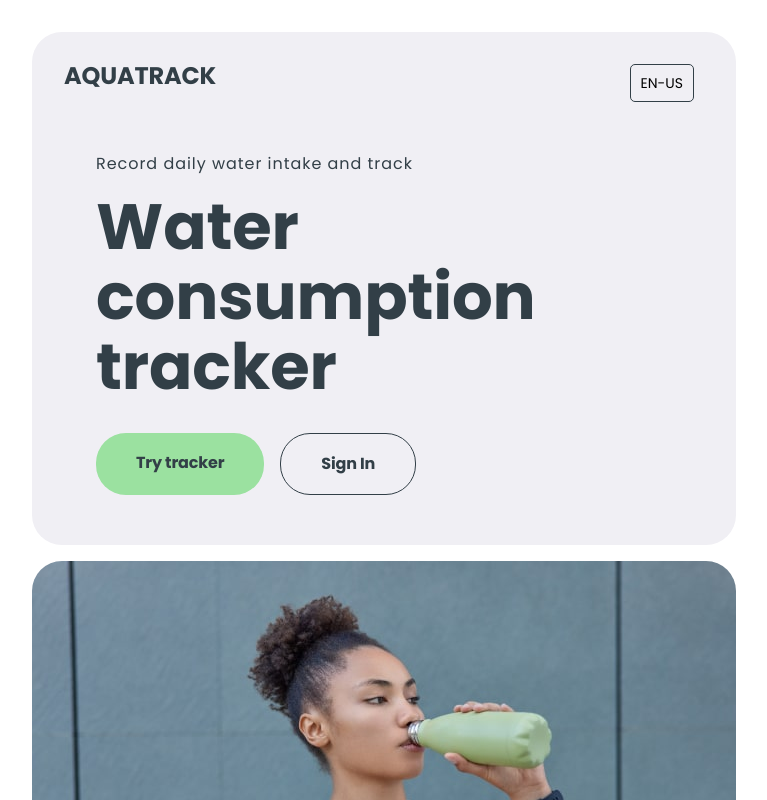
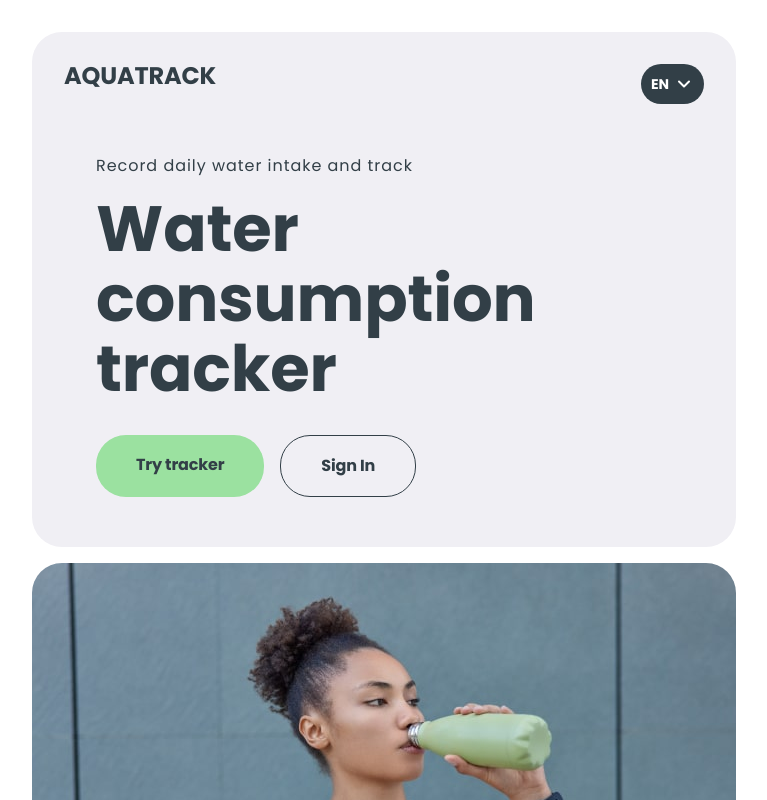
Before and after one commit to Vanlsh/project-AquaTrack-front, a React (Vite) app: page / in a window 1280 px wide. Shown: the top 800 px of the page, without its empty margins (256-1023 px from the left). Built offline with nearby package versions, Linux system fonts and the light colour scheme.

Commit message:
feat(lang): add button

```diff
--- a/src/components/LanguageSwitcher/LanguageSwitcher.jsx
+++ b/src/components/LanguageSwitcher/LanguageSwitcher.jsx
@@ -1,100 +1,48 @@
 import i18next from "i18next";
-import { useTranslation } from "react-i18next";
+import { useRef, useState } from "react";
+import css from "./LanguageSwitcher.module.css";
+import clsx from "clsx";
+import svgIcons from "../../assets/icons.svg";
+import LanguageSwitcherBar from "../LanguageSwitcherBar/LanguageSwitcherBar";
 import { LOCALS } from "../../i18n/constants";
-import { useState } from "react";
-import css from "./LanguageSwitcher.module.css";
-import { useLocation } from "react-router-dom";
+const LanguageSwitcher = () => {
+  const [isDropdownOpen, setIsDropdownOpen] = useState(false);
+  const barPopoverRef = useRef(null);
 
-const LanguageSwitcher = () => {
-  const { t } = useTranslation();
-  const location = useLocation();
-  const [isDropdownOpen, setIsDropdownOpen] = useState(false);
-
-  const handleLanguageChange = (lng) => {
-    i18next.changeLanguage(lng);
-    setIsDropdownOpen(false);
+  const lanString = (lan) => {
+    const langs = Object.values(LOCALS);
+    const isExist = langs.includes(lan);
+    const langRes = isExist ? lan : "en";
+    return langRes.toUpperCase();
+  };
+  const toggleDropdown = (e) => {
+    e.stopPropagation();
+    setIsDropdownOpen((prev) => !prev);
   };
 
-  const toggleDropdown = () => {
-    setIsDropdownOpen(!isDropdownOpen);
+  const handleClose = (e) => {
+    if (barPopoverRef.current && !barPopoverRef.current.contains(e.target)) {
+      setIsDropdownOpen(false);
+    }
   };
 
-  const isShortForm = location.pathname === "/";
   return (
     <div className={css.languageSwitcher}>
-      <button onClick={toggleDropdown} className={css.currentLanguage}>
-        {isShortForm ? i18next.language.toUpperCase() : t("language")}
+      <button
+        onClick={toggleDropdown}
+        className={css.currentLanguage}
+        name="openPopover"
+      >
+        {lanString(i18next.language)}
+        <svg className={clsx(css.icon, { [css.isOpen]: isDropdownOpen })}>
+          <use xlinkHref={svgIcons + "#icon-chevron-down"}></use>
+        </svg>
       </button>
       {isDropdownOpen && (
-        <div className={css.languageDropdown}>
-          <button
-            disabled={i18next.language === LOCALS.EN}
-            onClick={() => handleLanguageChange(LOCALS.EN)}
-            className={css.languageOption}
-          >
-            {isShortForm ? "En" : "English"}
-          </button>
-          <button
-            disabled={i18next.language === LOCALS.DE}
-            onClick={() => handleLanguageChange(LOCALS.DE)}
-            className={css.languageOption}
-          >
-            {isShortForm ? "De" : "Deutsch"}
-          </button>
-          <button
-            disabled={i18next.language === LOCALS.UK}
-            onClick={() => handleLanguageChange(LOCALS.UK)}
-            className={css.languageOption}
-          >
-            {isShortForm ? "Uk" : "Українська"}
-          </button>
-        </div>
+        <LanguageSwitcherBar onClose={handleClose} ref={barPopoverRef} />
       )}
     </div>
   );
 };
 
 export default LanguageSwitcher;
-
-{
-  /* <svg
-  xmlns="http://www.w3.org/2000/svg"
-  id="flag-icons-de"
-  viewBox="0 0 512 512"
->
-  <path fill="#fc0" d="M0 341.3h512V512H0z" />
-  <path fill="#000001" d="M0 0h512v170.7H0z" />
-  <path fill="red" d="M0 170.7h512v170.6H0z" />
-</svg>; */
-}
-{
-  /* <svg
-  xmlns="http://www.w3.org/2000/svg"
-  id="flag-icons-ua"
-  viewBox="0 0 512 512"
->
-  <g fill-rule="evenodd" stroke-width="1pt">
-    <path fill="gold" d="M0 0h512v512H0z" />
-    <path fill="#0057b8" d="M0 0h512v256H0z" />
-  </g>
-</svg>; */
-}
-{
-  /* <svg
-  xmlns="http://www.w3.org/2000/svg"
-  id="flag-icons-gb"
-  viewBox="0 0 512 512"
->
-  <path fill="#012169" d="M0 0h512v512H0z" />
-  <path
-    fill="#FFF"
-    d="M512 0v64L322 256l190 187v69h-67L254 324 68 512H0v-68l186-187L0 74V0h62l192 188L440 0z"
-  />
-  <path
-    fill="#C8102E"
-    d="m184 324 11 34L42 512H0v-3zm124-12 54 8 150 147v45zM512 0 320 196l-4-44L466 0zM0 1l193 189-59-8L0 49z"
-  />
-  <path fill="#FFF" d="M176 0v512h160V0zM0 176v160h512V176z" />
-  <path fill="#C8102E" d="M0 208v96h512v-96zM208 0v512h96V0z" />
-</svg>; */
-}
--- a/src/components/LanguageSwitcher/LanguageSwitcher.module.css
+++ b/src/components/LanguageSwitcher/LanguageSwitcher.module.css
@@ -1,47 +1,30 @@
 .languageSwitcher {
-  margin-right: 10px;
+  width: fit-content;
   position: relative;
-  display: inline-block;
 }
 
 .currentLanguage {
-  padding: 10px;
+  display: flex;
+  justify-content: center;
+  align-items: center;
+  gap: 5px;
+  border-radius: 20px;
+  border: none;
+  padding: 10px 10px;
+  background-color: #323f47;
   font-size: 14px;
-  border: 1px solid var(--color-font-main);
-  border-radius: 5px;
-  background-color: transparent;
-  cursor: pointer;
+  font-weight: 700;
+  color: var(--white);
 }
 
-.languageDropdown {
-  position: absolute;
-  top: 100%;
-  left: 1px;
-  background-color: var(--color-main-bg);
-  border: 1px solid var(--color-font-main);
-  border-radius: 5px;
-  margin-top: 5px;
-  z-index: 1;
-  display: flex;
-  flex-direction: column;
+.icon {
+  fill: none;
+  stroke: #fff;
+  width: 20px;
+  height: 20px;
+  pointer-events: none;
+  transition: transform 0.3s ease;
 }
-
-.languageOption {
-  padding: 8px;
-  font-size: 14px;
-  border: none;
-  background-color: transparent;
-  cursor: pointer;
-  text-align: left;
+.icon.isOpen {
+  transform: rotate(180deg);
 }
-
-.shortForm .languageOption {
-  /* Стилі для короткої форми */
-}
-.languageOption:disabled {
-  color: var(--color-second-bg);
-}
-
-.languageOption:not(:disabled):hover {
-  background-color: var(--color-second-bg-hover);
-}
--- /dev/null
+++ b/src/components/LanguageSwitcherBar/LanguageSwitcherBar.jsx
@@ -0,0 +1,38 @@
+import { forwardRef, useEffect } from "react";
+import css from "./LanguageSwitcherBar.module.css";
+import { LOCALS } from "../../i18n/constants";
+import i18next from "i18next";
+
+const LanguageSwitcherBar = forwardRef(function LanguageSwitcherBar(
+  { onClose },
+  ref
+) {
+  const langs = Object.values(LOCALS);
+
+  const handleLanguageChange = (lng) => {
+    i18next.changeLanguage(lng);
+    onClose(false);
+  };
+
+  useEffect(() => {
+    window.addEventListener("click", onClose);
+    return () => window.removeEventListener("click", onClose);
+  }, [onClose, ref]);
+
+  return (
+    <ul className={css.barPopover} ref={ref}>
+      {langs.map((len) => (
+        <li key={len}>
+          <button
+            className={css.button}
+            onClick={() => handleLanguageChange(len)}
+          >
+            {len.toLocaleUpperCase()}
+          </button>
+        </li>
+      ))}
+    </ul>
+  );
+});
+
+export default LanguageSwitcherBar;
--- /dev/null
+++ b/src/components/LanguageSwitcherBar/LanguageSwitcherBar.module.css
@@ -0,0 +1,33 @@
+.barPopover {
+  position: absolute;
+  width: 100%;
+  padding: 10px 5px;
+  border-radius: 15px;
+  background-color: #fff;
+  box-shadow: 0 4px 50px 0 rgba(0, 0, 0, 0.1);
+  font-size: 14px;
+  line-height: 1.49;
+  font-weight: 700;
+  display: flex;
+  flex-direction: column;
+  justify-content: center;
+  gap: 8px;
+  top: 43px;
+  left: 50%;
+  transform: translateX(-50%);
+  z-index: 1000;
+}
+
+.button {
+  width: 100%;
+  padding: 0;
+  border: none;
+  background-color: transparent;
+  color: var(--color-font-main);
+  font-weight: 700;
+  cursor: pointer;
+  transition: opacity 0.3 ease;
+}
+.button:hover {
+  opacity: 0.7;
+}
```
